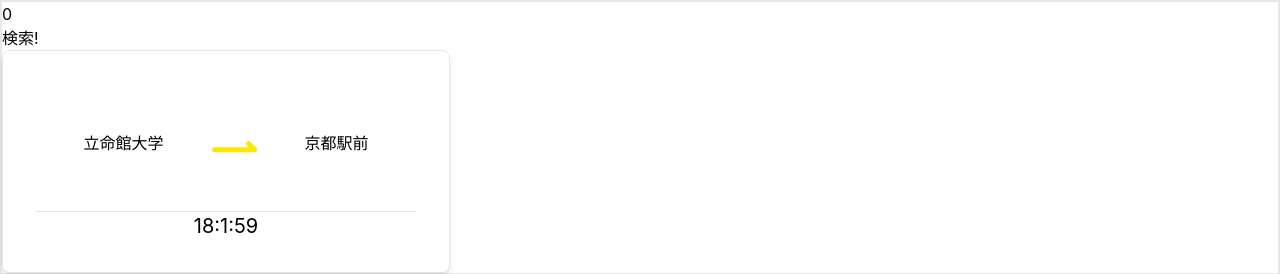
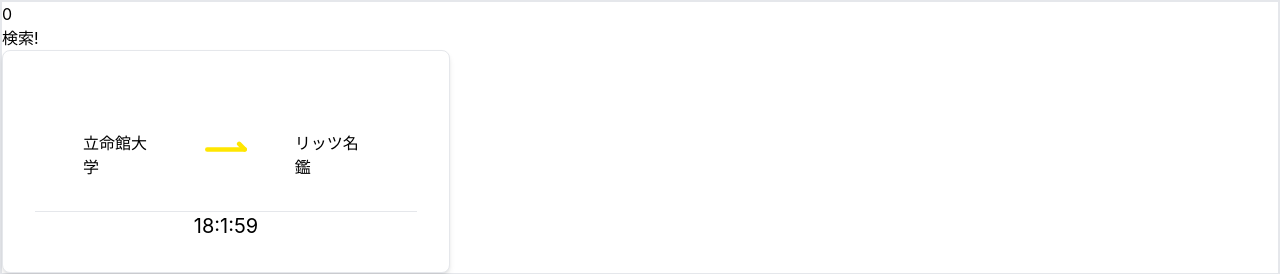
Before and after one commit to Shunkicreate/busdes-kic-web, a React (Create React App) app: page / in a window 1280 px wide. Shown: the top 274 px of the page. Built offline with nearby package versions, Linux system fonts and the light colour scheme; no server answers.

Commit message:
Revert "リッツ名鑑...."

```diff
--- a/src/BusCard.tsx
+++ b/src/BusCard.tsx
@@ -55,6 +55,7 @@ const BusCard = () => {
 
       }, [date]);
 
+
     return(
 
         //inline-flexよりgridの方がいいらしい https://tailwindcss.com/docs/grid-template-columns
@@ -66,11 +67,12 @@ const BusCard = () => {
                 <div className="basis-1/7 inline-flex">
                     <img className = "" src = {BusArrow}alt="BusArrow" width="45" />
                 </div>
-                <div className="p-12 basis-3/7">京都駅前</div>
+                <div className="p-12 basis-3/7">リッツ名鑑</div>
             </div>
             <hr></hr>
             <div className="flex justify-center text-xl">{date.getHours()}:{date.getMinutes()}:{date.getSeconds()}</div>
         </div>
+
     )
 }
 
```
